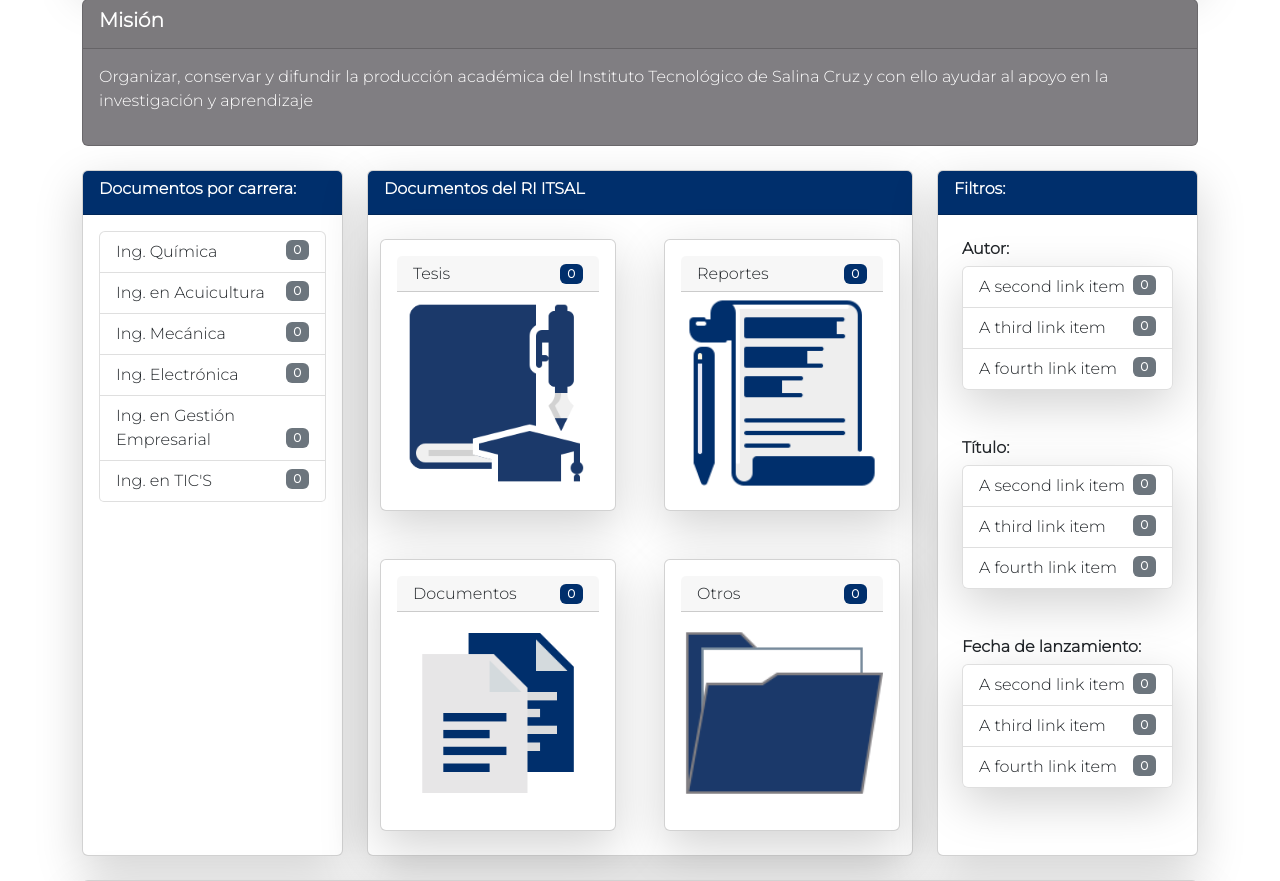
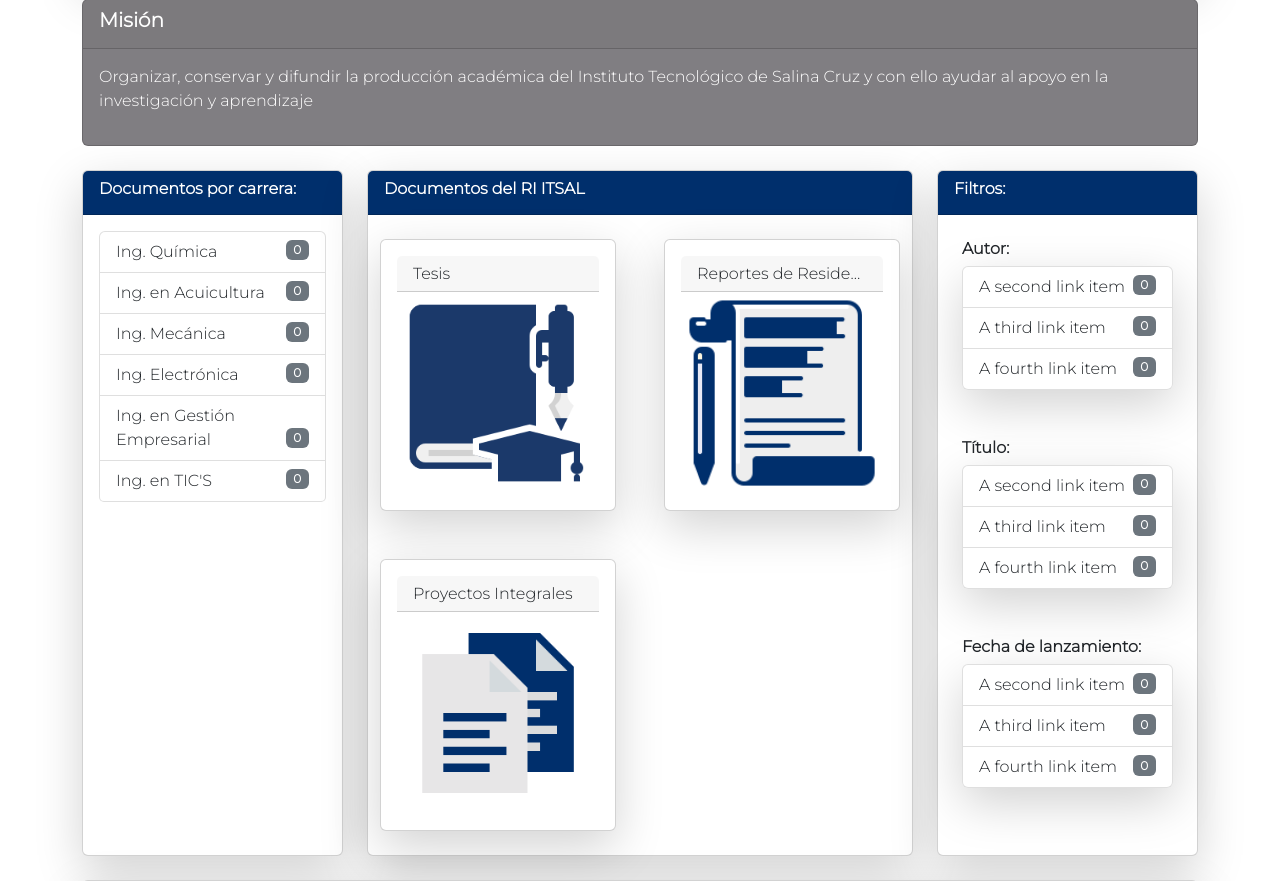
Before and after one commit to RepositorioRI/Repositorio-ITSAL, a Django app: page / in a window 1280 px wide. Shown: the part 530-1411 px from the top of the page. Run offline with Django 4.2, Linux system fonts and the light colour scheme; some libraries are stand-ins or nearby versions.

Commit message:
se modifico la seccion de documentos del RI ITSAL

```diff
--- a/repositorio/templates/categorias.html
+++ b/repositorio/templates/categorias.html
@@ -34,9 +34,9 @@
                 <div class="col-sm-6 p-4">
                   <div class="card shadow-lg hover-list-group-item-riitsal">
                     <div class="card-body">
-                      <h5 class="card-header fs-6 text-category-riitsal">Tesis<span class="badge text-bg-custom float-end">0</span></h5>
+                      <h5 class="card-header fs-6 text-category-riitsal"  data-toggle="tooltip" title="Tesis del RI - ITSAL">Tesis</h5>
                       <a href="">
-                        <img class="img-fluid size-logo-categoria"  src="{% static 'images\icon\thesis-2.png' %}" alt="tesis_icon">
+                        <img class="img-fluid size-logo-categoria"  src="{% static 'images\icon\thesis-2.png' %}" alt="tesis_icon" data-toggle="tooltip" title="Tesis del RI - ITSAL">
                       </a>
                     </div>
                   </div>
@@ -44,9 +44,9 @@
                 <div class="col-sm-6 p-4">
                   <div class="card shadow-lg hover-list-group-item-riitsal">
                     <div class="card-body">
-                      <h5 class="card-header fs-6">Reportes<span class="badge text-bg-custom float-end">0</span></h5>
+                      <h5 class="card-header fs-6 text-truncate" data-toggle="tooltip" title="Reportes de Residencia del RI - ITSAL">Reportes de Residencia </h5>
                      <a href="">
-                        <img class="img-fluid size-logo-categoria"  src="{% static 'images\icon\report.png' %}" alt="report_icon">
+                        <img class="img-fluid size-logo-categoria"  src="{% static 'images\icon\report.png' %}" alt="report_icon" data-toggle="tooltip" title="Reportes de Residencia del RI - ITSAL">
                      </a>
 
                     </div>
@@ -55,23 +55,14 @@
                 <div class="col-sm-6 p-4">
                   <div class="card shadow-lg hover-list-group-item-riitsal">
                     <div class="card-body">
-                      <h5 class="card-header fs-6">Documentos<span class="badge text-bg-custom float-end">0</span></h5>
+                      <h5 class="card-header fs-6" data-toggle="tooltip" title="Proyectos Integrales del RI - ITSAL">Proyectos Integrales</h5>
                       <a href="">
-                        <img class="img-fluid size-logo-categoria"  src="{% static 'images\icon\documents.png' %}" alt="documents_icon">
+                        <img class="img-fluid size-logo-categoria"  src="{% static 'images\icon\documents.png' %}" alt="documents_icon" data-toggle="tooltip" title="Proyectos Integrales del RI - ITSAL">
                       </a>
                     </div>
                   </div>
                 </div>
-                <div class="col-sm-6 p-4">
-                  <div class="card shadow-lg hover-list-group-item-riitsal">
-                    <div class="card-body">
-                      <h5 class="card-header fs-6">Otros<span class="badge text-bg-custom float-end">0</span></h5>
-                        <a href="">
-                            <img class="img-fluid size-logo-categoria" src="{% static 'images\icon\folder.png' %}" alt="otros_icon">
-                        </a>
-                    </div>
-                  </div>
-                </div>
+
               </div>
          </div>
         </div>
```
